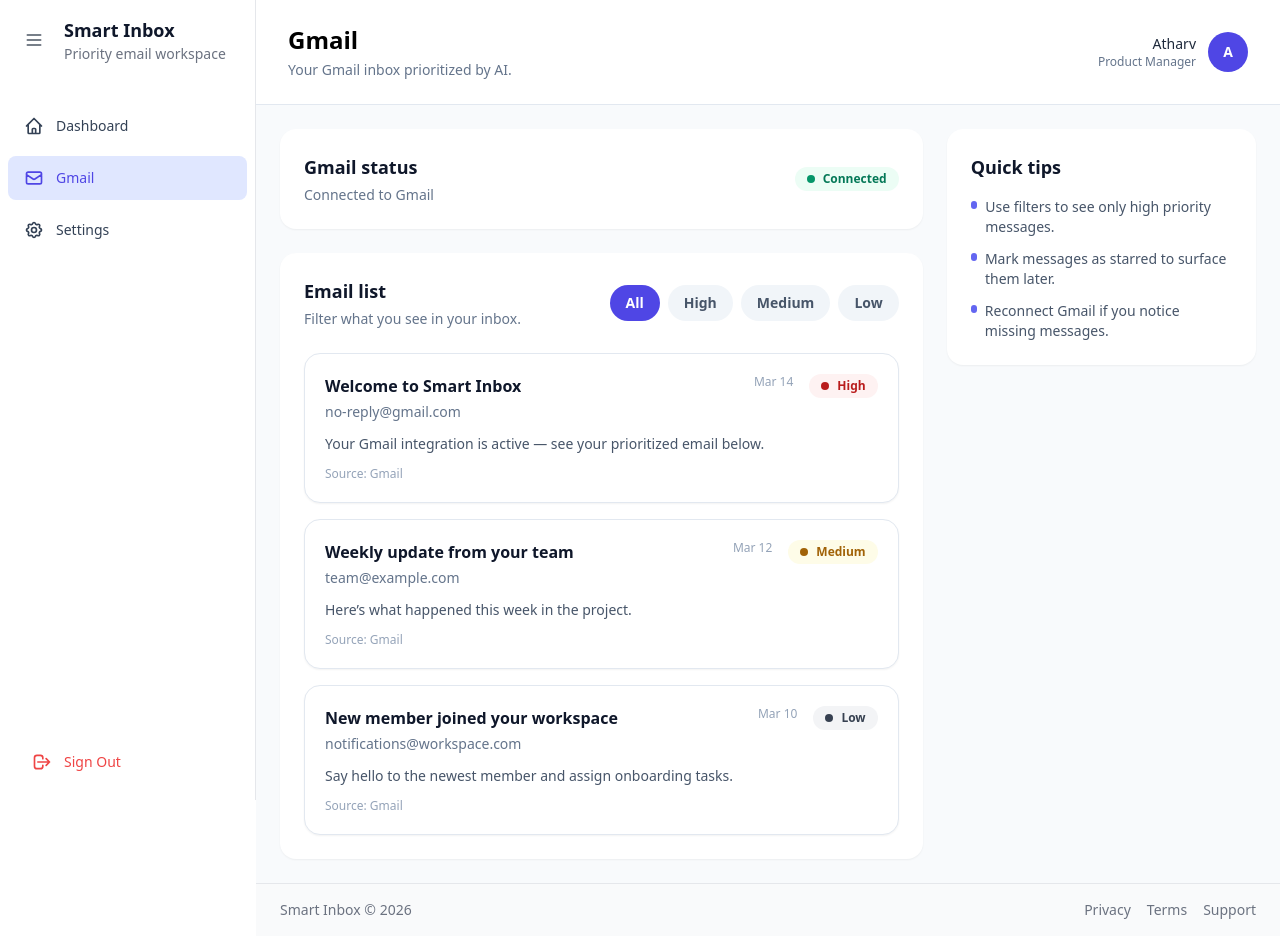
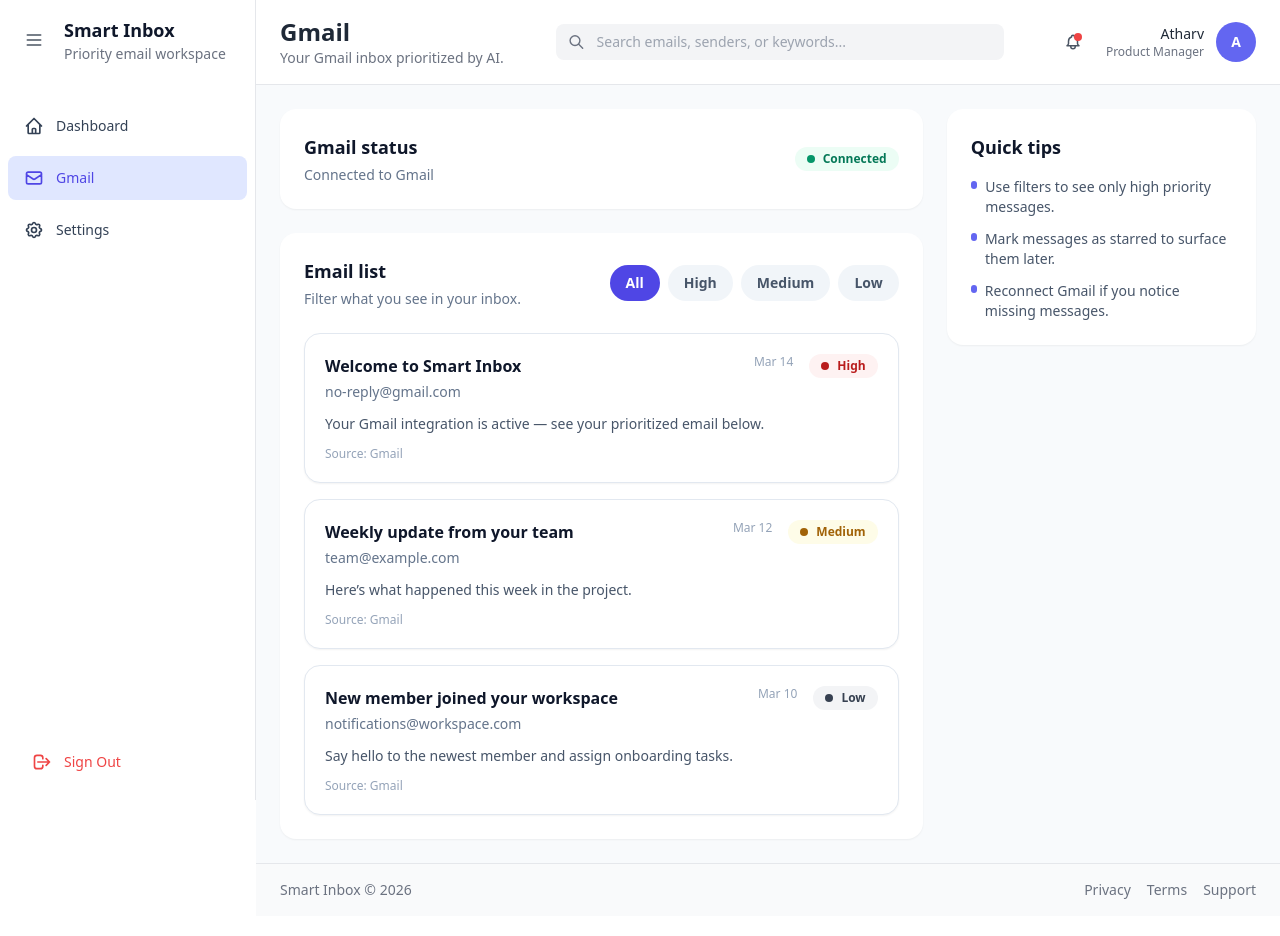
Before and after one commit to AtharvLokhande24/smart-inbox-frontend-v2, a React (Vite) app: page /gmail in a window 1280 px wide. Built offline with nearby package versions, Linux system fonts and the light colour scheme.

Commit message:
Header & footer UI changes

```diff
--- a/src/components/DashboardLayout.jsx
+++ b/src/components/DashboardLayout.jsx
@@ -1,7 +1,9 @@
 import React from "react";
 import Sidebar from "./Sidebar";
+import Header from "./Header";
+import Footer from "./Footer";
 
-export default function DashboardLayout({ children }) {
+export default function DashboardLayout({ title, children }) {
   return (
     <div className="flex">
       <Sidebar />
@@ -10,24 +12,13 @@
         className="flex flex-col min-h-screen w-full transition-all duration-300"
         style={{ marginLeft: "var(--sidebar-width, 16rem)" }}
       >
-        <div className="flex-1 overflow-y-auto">{children}</div>
+        <Header title={title} />
 
-        <footer className="border-t bg-gray-50 border-gray-200 px-6 py-4 text-sm text-gray-500">
-          <div className="flex flex-col gap-3 lg:flex-row lg:items-center lg:justify-between">
-            <div>Smart Inbox © 2026</div>
-            <div className="flex items-center gap-4">
-              <a href="#" className="hover:text-gray-700">
-                Privacy
-              </a>
-              <a href="#" className="hover:text-gray-700">
-                Terms
-              </a>
-              <a href="#" className="hover:text-gray-700">
-                Support
-              </a>
-            </div>
-          </div>
-        </footer>
+        <main className="flex-1 overflow-y-auto p-6 bg-slate-50">
+          {children}
+        </main>
+
+        <Footer />
       </div>
     </div>
   );
--- /dev/null
+++ b/src/components/Footer.jsx
@@ -0,0 +1,22 @@
+import React from "react";
+
+export default function Footer() {
+  return (
+    <footer className="border-t bg-gray-50 border-gray-200 px-6 py-4 text-sm text-gray-500">
+      <div className="flex flex-col gap-3 lg:flex-row lg:items-center lg:justify-between">
+        <div>Smart Inbox © 2026</div>
+        <div className="flex items-center gap-4">
+          <a href="#" className="hover:text-gray-700">
+            Privacy
+          </a>
+          <a href="#" className="hover:text-gray-700">
+            Terms
+          </a>
+          <a href="#" className="hover:text-gray-700">
+            Support
+          </a>
+        </div>
+      </div>
+    </footer>
+  );
+}
--- /dev/null
+++ b/src/components/Header.jsx
@@ -0,0 +1,51 @@
+import React from "react";
+import { HiOutlineSearch, HiOutlineBell } from "react-icons/hi";
+
+export default function Header({ title }) {
+  const subtitle = {
+    Dashboard: "Your AI-prioritized inbox — focus on what matters most.",
+    Gmail: "Your Gmail inbox prioritized by AI.",
+    Settings: "Manage account settings and integrations.",
+  };
+
+  return (
+    <header className="flex items-center justify-between border-b border-gray-200 bg-white px-6 py-4">
+      <div className="flex flex-col">
+        <h1 className="text-2xl font-semibold text-gray-800">{title}</h1>
+        <p className="text-sm text-gray-500">{subtitle[title] || ""}</p>
+      </div>
+
+      <div className="flex flex-1 justify-center px-6">
+        <div className="w-full max-w-md flex items-center bg-gray-100 rounded-lg px-3 py-2">
+          <HiOutlineSearch className="text-gray-500 text-lg" />
+          <input
+            type="text"
+            placeholder="Search emails, senders, or keywords..."
+            className="ml-3 w-full bg-transparent outline-none text-sm text-gray-700"
+          />
+        </div>
+      </div>
+
+      <div className="flex items-center gap-4">
+        <button
+          type="button"
+          className="p-2 rounded-lg hover:bg-gray-100 transition relative"
+          aria-label="Notifications"
+        >
+          <HiOutlineBell className="text-gray-600 text-lg" />
+          <span className="absolute top-2 right-2 h-2 w-2 rounded-full bg-red-500" />
+        </button>
+
+        <div className="flex items-center gap-3">
+          <div className="text-right">
+            <p className="text-sm font-medium text-gray-800">Atharv</p>
+            <p className="text-xs text-gray-500">Product Manager</p>
+          </div>
+          <div className="w-10 h-10 rounded-full bg-indigo-500 flex items-center justify-center text-sm font-semibold text-white">
+            A
+          </div>
+        </div>
+      </div>
+    </header>
+  );
+}
--- a/src/pages/Dashboard.jsx
+++ b/src/pages/Dashboard.jsx
@@ -33,51 +33,7 @@
 const Dashboard = () => {
 
   return (
-    <DashboardLayout>
-      <div className="bg-slate-50">
-        <header className="flex items-center justify-between border-b border-gray-200 bg-white px-6 py-4">
-          <div className="flex flex-col">
-            <h1 className="text-2xl font-semibold text-gray-800">Dashboard</h1>
-            <p className="text-sm text-gray-500">
-              Your AI-prioritized inbox — focus on what matters most.
-            </p>
-          </div>
-
-          <div className="flex flex-1 justify-center px-6">
-            <div className="w-full max-w-md flex items-center bg-gray-100 rounded-lg px-3 py-2">
-              <HiOutlineSearch className="text-gray-500 text-lg" />
-              <input
-                type="text"
-                placeholder="Search emails, senders, or keywords..."
-                className="ml-3 w-full bg-transparent outline-none text-sm text-gray-700"
-              />
-            </div>
-          </div>
-
-          <div className="flex items-center gap-4">
-            <button
-              type="button"
-              className="p-2 rounded-lg hover:bg-gray-100 transition relative"
-              aria-label="Notifications"
-            >
-              <HiOutlineBell className="text-gray-600 text-lg" />
-              <span className="absolute top-2 right-2 h-2 w-2 rounded-full bg-red-500" />
-            </button>
-
-            <div className="flex items-center gap-3">
-              <div className="text-right">
-                <p className="text-sm font-medium text-gray-800">Atharv</p>
-                <p className="text-xs text-gray-500">Product Manager</p>
-              </div>
-              <div className="w-10 h-10 rounded-full bg-indigo-500 flex items-center justify-center text-sm font-semibold text-white">
-                A
-              </div>
-            </div>
-          </div>
-        </header>
-
-
-        <main className="p-6 flex-1 overflow-y-auto">
+    <DashboardLayout title="Dashboard">
       <div className="h-full grid grid-cols-1 lg:grid-cols-12 gap-6">
         <section className="lg:col-span-8 flex flex-col overflow-hidden rounded-2xl bg-white shadow-sm">
           <div className="flex items-center justify-between border-b border-slate-200 px-6 py-5">
@@ -143,8 +99,6 @@
           </div>
         </aside>
       </div>
-        </main>
-      </div>
     </DashboardLayout>
   );
 };
--- a/src/pages/GmailPage.jsx
+++ b/src/pages/GmailPage.jsx
@@ -38,27 +38,7 @@
   }, [filter]);
 
   return (
-    <DashboardLayout>
-      <div className="bg-slate-50">
-        <header className="flex items-center justify-between border-b border-slate-200 bg-white px-8 py-6">
-          <div>
-            <h1 className="text-2xl font-semibold">Gmail</h1>
-            <p className="mt-1 text-sm text-slate-500">
-              Your Gmail inbox prioritized by AI.
-            </p>
-          </div>
-          <div className="flex items-center gap-3">
-            <div className="text-right">
-              <p className="text-sm font-medium text-slate-800">Atharv</p>
-              <p className="text-xs text-slate-500">Product Manager</p>
-            </div>
-            <div className="h-10 w-10 rounded-full bg-indigo-600 flex items-center justify-center text-sm font-semibold text-white">
-              A
-            </div>
-          </div>
-        </header>
-
-        <main className="p-6">
+    <DashboardLayout title="Gmail">
       <section className="grid gap-6 lg:grid-cols-3">
         <div className="col-span-2 space-y-6">
           <div className="rounded-2xl bg-white p-6 shadow-sm">
@@ -147,8 +127,6 @@
           </div>
         </aside>
       </section>
-        </main>
-      </div>
     </DashboardLayout>
   );
 }
--- a/src/pages/SettingsPage.jsx
+++ b/src/pages/SettingsPage.jsx
@@ -8,27 +8,7 @@
   const [darkMode, setDarkMode] = useState(false);
 
   return (
-    <DashboardLayout>
-      <div className="bg-slate-50">
-        <header className="flex items-center justify-between border-b border-slate-200 bg-white px-8 py-6">
-          <div>
-            <h1 className="text-2xl font-semibold">Settings</h1>
-            <p className="mt-1 text-sm text-slate-500">
-              Manage account settings and integrations.
-            </p>
-          </div>
-          <div className="flex items-center gap-3">
-            <div className="text-right">
-              <p className="text-sm font-medium text-slate-800">Atharv</p>
-              <p className="text-xs text-slate-500">Product Manager</p>
-            </div>
-            <div className="h-10 w-10 rounded-full bg-indigo-600 flex items-center justify-center text-sm font-semibold text-white">
-              A
-            </div>
-          </div>
-        </header>
-
-        <main className="p-6">
+    <DashboardLayout title="Settings">
       <div className="grid gap-6 lg:grid-cols-3">
         {/* Profile */}
         <section className="rounded-2xl bg-white p-6 shadow-sm">
@@ -158,8 +138,6 @@
           </div>
         </section>
       </div>
-        </main>
-      </div>
     </DashboardLayout>
   );
 }
```
Lines whose indentation alone changed are shown as unchanged.
